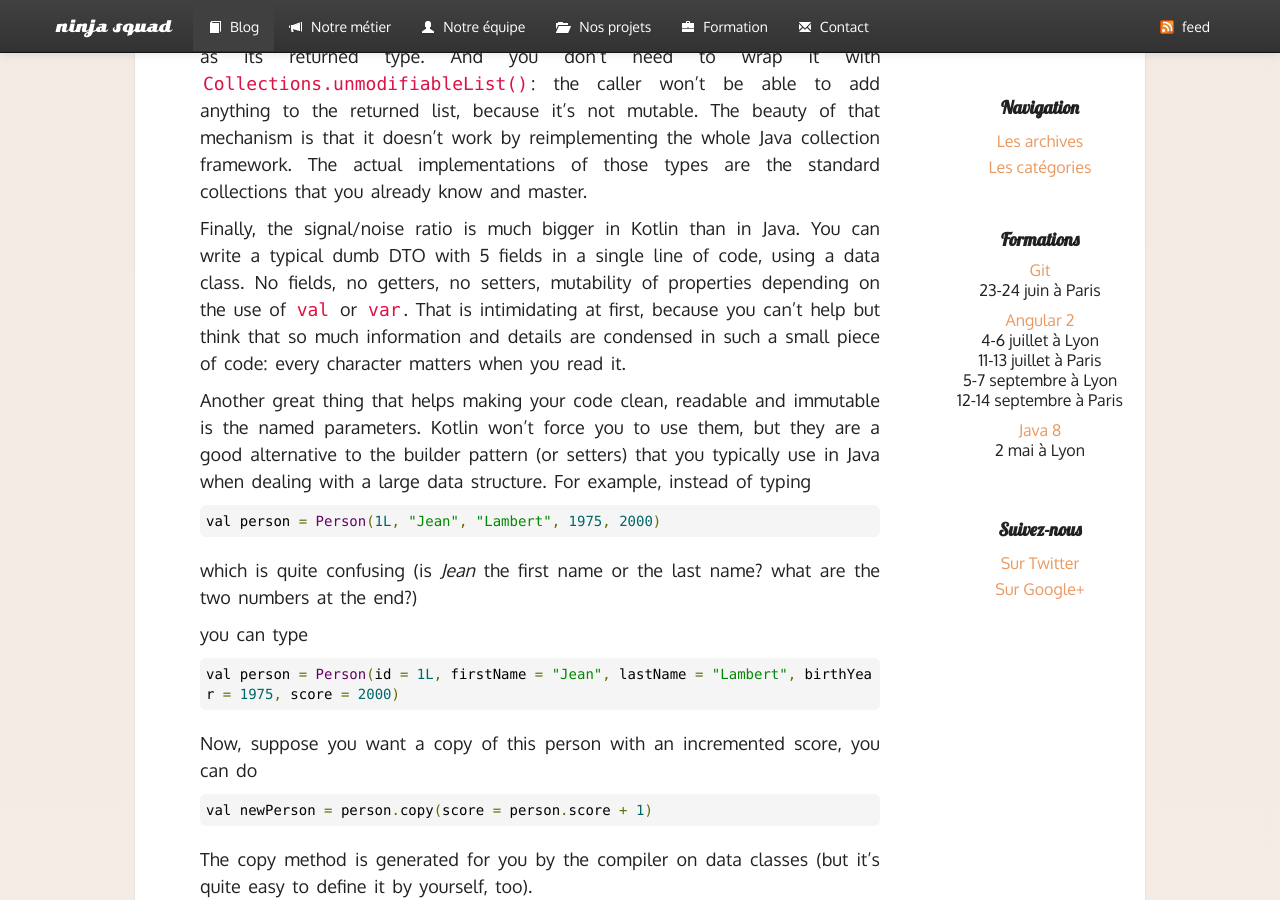
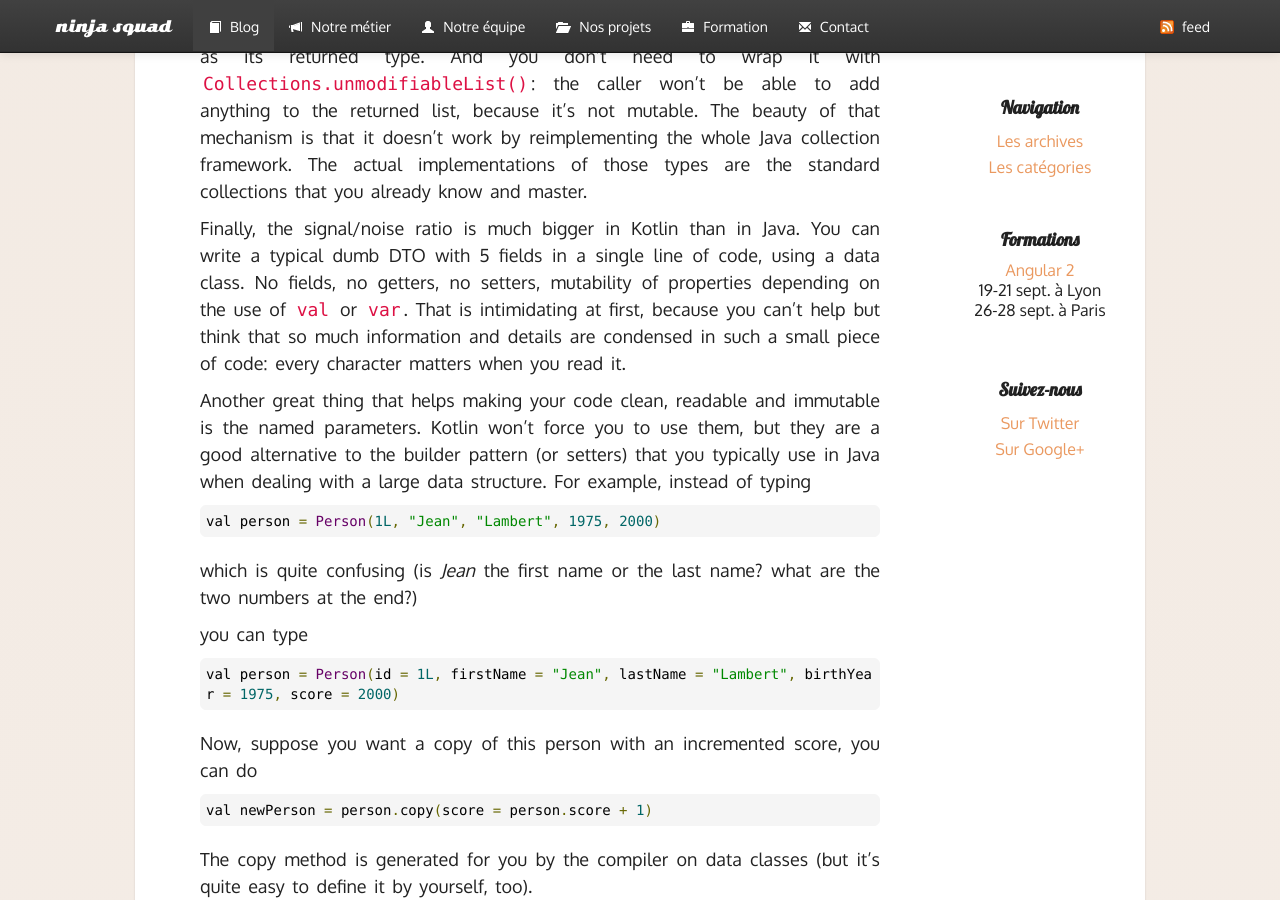
Before and after one commit to Ninja-Squad/ninja-squad.github.com, a Jekyll site: the page built from index.html, in a window 1280 px wide and 900 px high, scrolled down 1445 px. Built offline with Jekyll 4.4.1, drawn with Linux system fonts in a browser that asks for light colours; comment, search, counter and statistics services are not loaded; some of the changed text lies outside the part shown.

Commit message:
fix(trainings) ng2, remove July, push Sept two weeks later

```diff
--- a/_config.yml
+++ b/_config.yml
@@ -163,18 +163,8 @@ JB :
   # where [HELPER] is the name of the helper you are overriding.
 
   trainings :
-    git:
-      title: Git
-      dates:
-        - 23-24 juin à Paris
     angular2:
       title: Angular 2
       dates:
-        - 4-6 juillet à Lyon
-        - 11-13 juillet à Paris
-        - 5-7 septembre à Lyon
-        - 12-14 septembre à Paris
-    java8:
-      title: Java 8
-      dates:
-        - 2 mai à Lyon
+        - 19-21 sept. à Lyon
+        - 26-28 sept. à Paris
```
